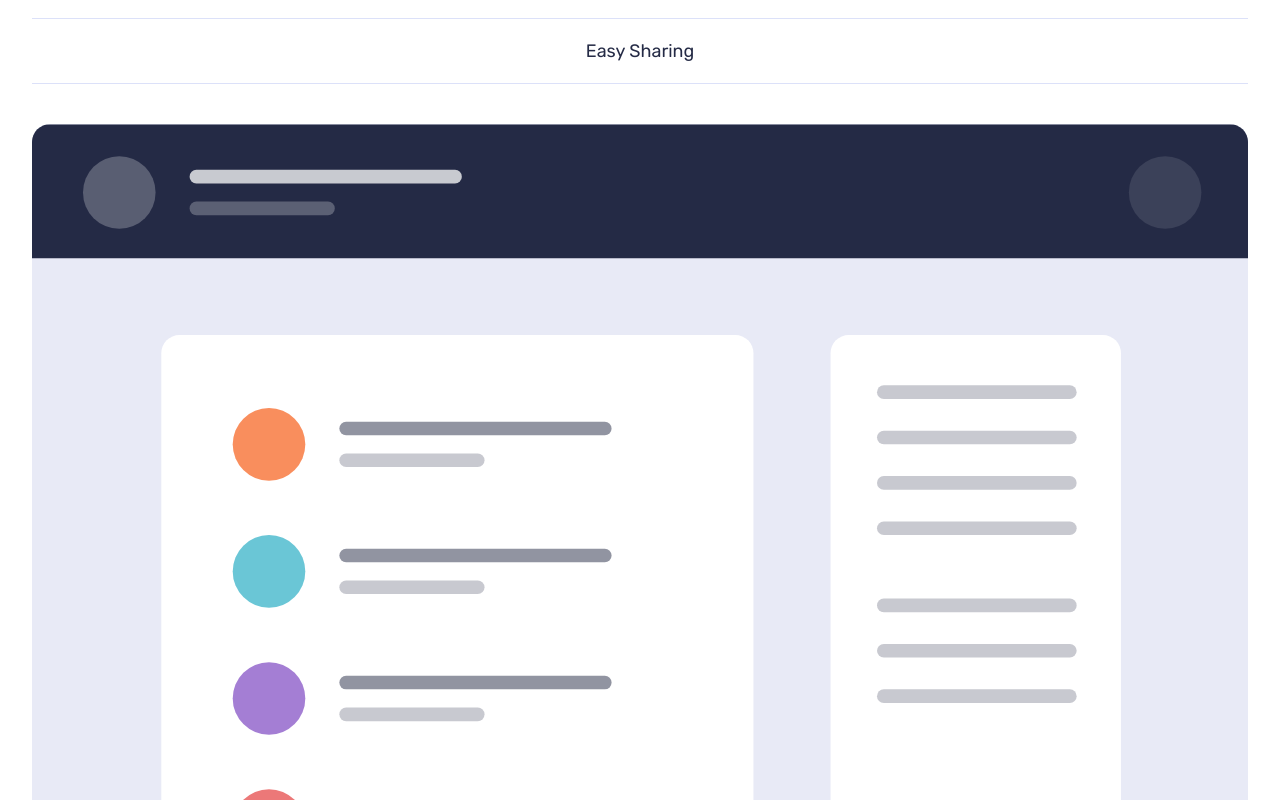
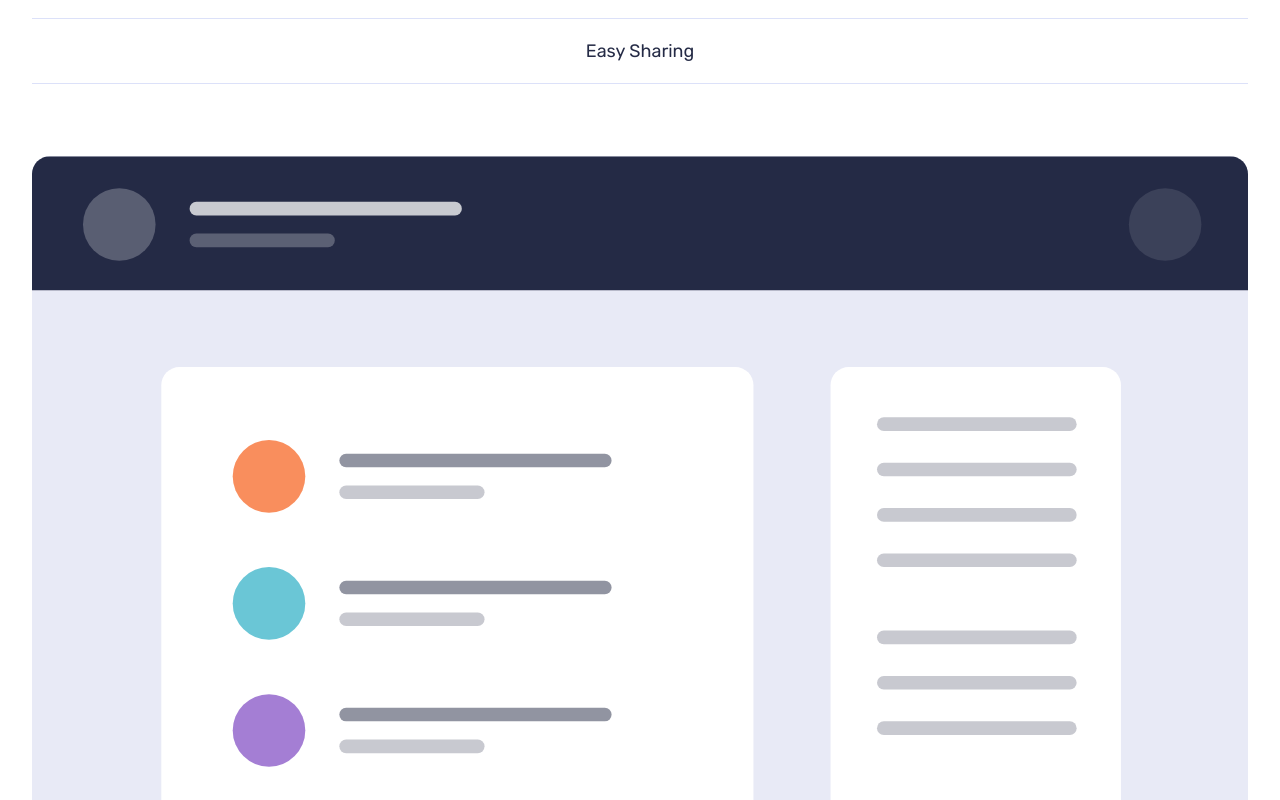
Before and after one commit to sophia-see/bookmark-react-vite, a React (Vite) app: page / in a window 1280 px wide. Shown: the part 1640-2440 px from the top of the page. Built offline with nearby package versions, Linux system fonts and the light colour scheme.

Commit message:
added spacing before feature image

```diff
--- a/src/App.scss
+++ b/src/App.scss
@@ -63,6 +63,10 @@ html, body, #root {
 .features__list__item {
     text-align: center;
     padding: 21px 0;
+}
+
+.feature__details {
+    margin-top: 32px;
 }
 
 .feature__img_container {
```
